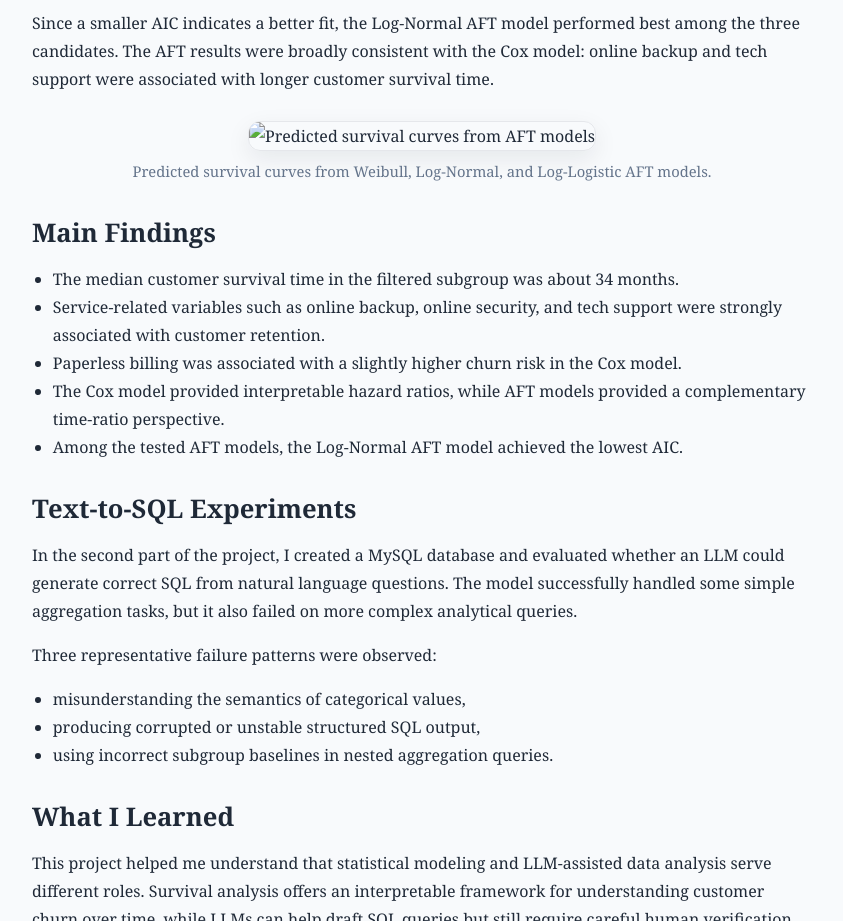
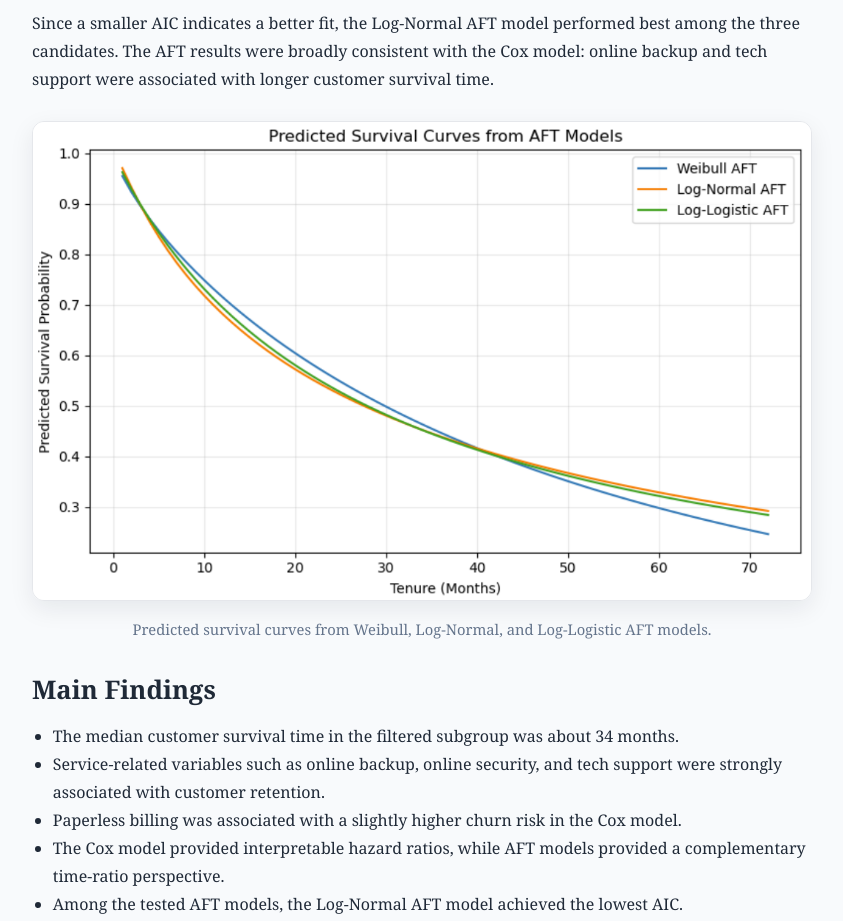
Before and after one commit to yuke1010/yuke1010.github.io, a plain HTML site: page blog.html in a window 1280 px wide. Shown: the part 3780-4701 px from the top of the page, without its empty margins (218-1061 px from the left). Drawn offline with Linux system fonts and the light colour scheme.

Commit message:
Update image source in blog.html

```diff
--- a/blog.html
+++ b/blog.html
@@ -185,7 +185,7 @@
   </p>
 
   <figure>
-    <img src="figs/aft_survival_curves_fixed.png" alt="Predicted survival curves from AFT models">
+    <img src="figs/aft_survival_curves.png" alt="Predicted survival curves from AFT models">
     <figcaption>Predicted survival curves from Weibull, Log-Normal, and Log-Logistic AFT models.</figcaption>
   </figure>
 </section>
```
